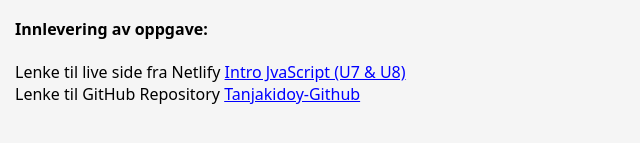
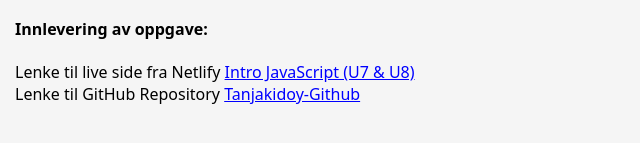
Before and after one commit to Tanjakidoy/U7-U8-Kodeloftet-Intro-JavaScript, a website: page page2.html in a window 1280 px wide. Shown: the part 659-802 px from the top of the page, 33-673 px from the left. Drawn offline with Linux system fonts and the light colour scheme.

Commit message:
After Lesson

```diff
--- a/page2.html
+++ b/page2.html
@@ -30,7 +30,7 @@ Retuner informasjonen til console.</p>
 
 <h4>Innlevering av oppgave:</h4>
 Lenke til live side fra Netlify
-<a href="https://u7-u8-kodeloftet-intro-javascript.netlify.app/">Intro JvaScript (U7 & U8)</a><br>
+<a href="https://u7-u8-kodeloftet-intro-javascript.netlify.app/">Intro JavaScript (U7 & U8)</a><br>
 
 Lenke til GitHub Repository
 <a href="https://github.com/Tanjakidoy/U7-U8-Kodeloftet-Intro-JavaScript/blob/main/script.js">Tanjakidoy-Github</a>
```
